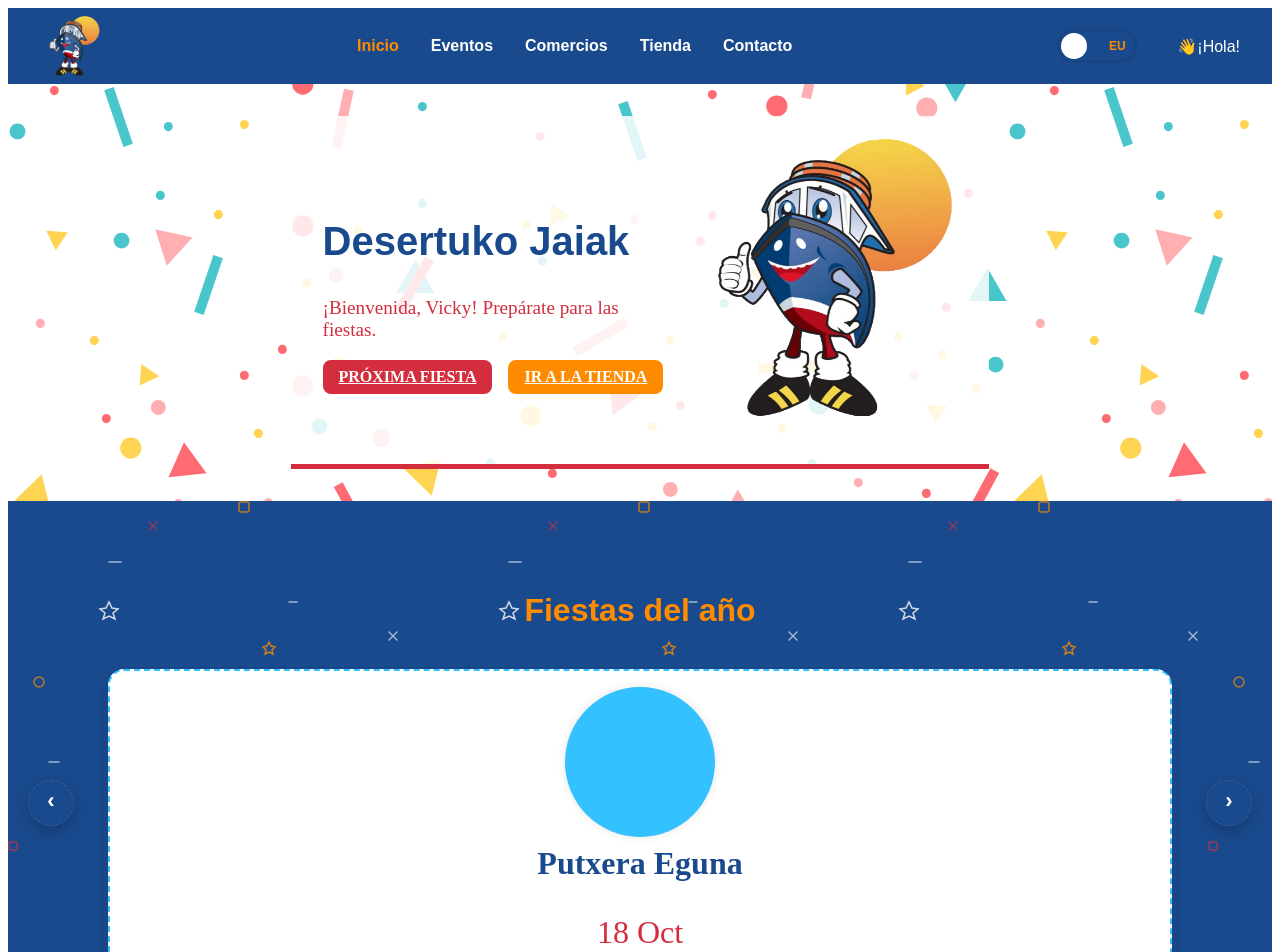
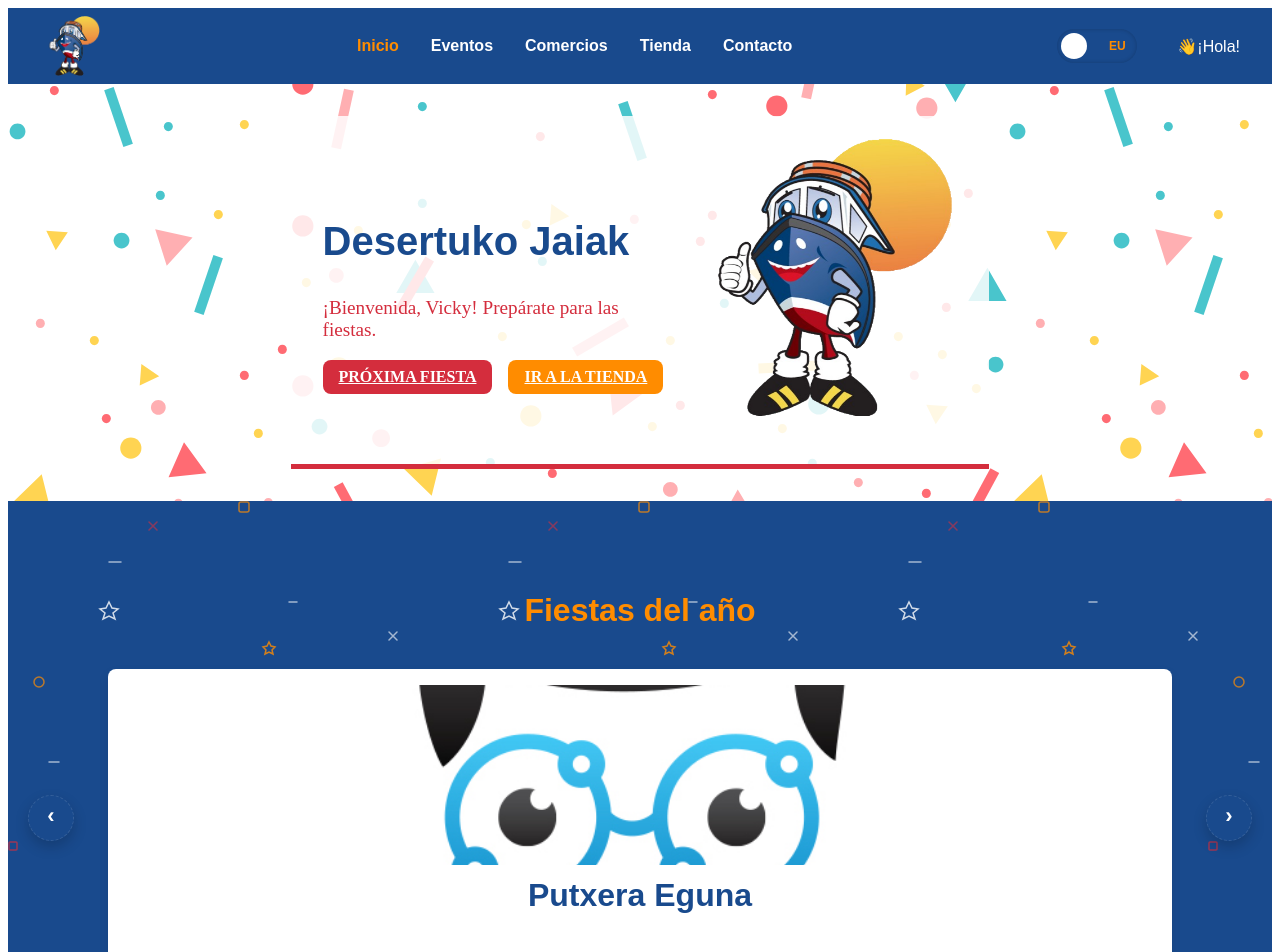
Before and after one commit to vickypineli/Desertuko-Jaiak, a React (Vite) app: page / in a window 1280 px wide. Shown: the top 952 px of the page. Built offline with nearby package versions, Linux system fonts and the light colour scheme.

Commit message:
collaborators page created

```diff
--- a/src/components/FiestaCard.jsx
+++ b/src/components/FiestaCard.jsx
@@ -5,18 +5,24 @@ import PropTypes from "prop-types";
 import { motion } from "framer-motion";
 import "../styles/FiestaCard.scss";
 
-function FiestaCard({ nombre, fecha, color }) {
+function FiestaCard({ nombre, fecha, imagen }) {
   return (
     <motion.article
       className="fiesta-card"
-      style={{ borderColor: color }}
       initial={{ opacity: 0, y: 20 }}
       animate={{ opacity: 1, y: 0 }}
       exit={{ opacity: 0, y: -10 }}
       transition={{ duration: 0.45, ease: "easeOut" }}
       aria-label={`${nombre} - ${fecha}`}
     >
-      <div className="fiesta-card__icon" style={{ backgroundColor: color }} />
+      <div className="fiesta-card__image-wrapper">
+        <img
+          src={imagen}
+          alt={nombre}
+          className="fiesta-card__image"
+          loading="lazy"
+        />
+      </div>
       <h3 className="fiesta-card__title">{nombre}</h3>
       <p className="fiesta-card__date">{fecha}</p>
     </motion.article>
--- a/src/components/FiestasCarousel.jsx
+++ b/src/components/FiestasCarousel.jsx
@@ -12,11 +12,23 @@ export default function FiestasCarousel({ autoplayMs = DEFAULT_AUTOPLAY_MS }) {
   const { t } = useTranslation();
 
   // ✅ Los textos traducibles deben definirse *dentro* del componente
-  const items = [
-    { nombre: t("desertuko_jaiak"), fecha: "18 Jun", color: "#FF5733" },
-    { nombre: t("putxera_eguna"), fecha: "18 Oct", color: "#33C1FF" },
-    { nombre: t("navidad"), fecha: "24 y 31 Dic", color: "#8D33FF" },
-  ];
+const items = [
+  {
+    nombre: t("desertuko_jaiak"),
+    fecha: "18 Jun",
+    imagen: "/src/assets/img/logo1.png"
+  },
+  {
+    nombre: t("putxera_eguna"),
+    fecha: "18 Oct",
+    imagen: "/src/assets/img/logo2.png"
+  },
+  {
+    nombre: t("navidad"),
+    fecha: "24 y 31 Dic",
+    imagen: "/src/assets/img/logo3.png"
+  }
+];
 
   const count = items.length;
   const [index, setIndex] = useState(0);
--- a/src/styles/FiestaCard.scss
+++ b/src/styles/FiestaCard.scss
@@ -2,13 +2,14 @@
 
 .fiesta-card {
   background-color: $color-blanco;
-  border: 2px dashed $color-azul;
-  border-radius: 1rem;
+  // border: 2px dashed $color-azul;
+  border-radius: 0.5rem;
   padding: $spacing-md;
   text-align: center;
+  overflow: hidden;
   box-shadow: 0 6px 12px rgba(0, 0, 0, 0.1);
   width:100%;
-  height: auto;
+  height: 100%;
   // max-width: 70%;
   transition: transform 0.3s ease, box-shadow 0.3s ease;
   // opacity: 0.95;
@@ -18,23 +19,41 @@
     box-shadow: 0 10px 18px rgba(0, 0, 0, 0.15);
   }
 
+  &__image-wrapper {
+    width: 100%;
+    height: 180px;
+    overflow: hidden;
+    border-radius: 0.75rem;
+    margin-bottom: 0.75rem;
+  }
+
+  &__image {
+    width: 100%;
+    height: 100%;
+    object-fit: cover;
+    display: block;
+  }
+
   &__icon {
     width: 150px;
     height: 150px;
     margin: 0 auto $spacing-sm auto;
-    border-radius: 50%;
+    // border-radius: 50%;
     box-shadow: 0 0 10px rgba(0, 0, 0, 0.1);
   }
 
   &__title {
+    font-family: $font-primary;
+    font-weight: 700;
     font-size: 2rem;
     color: $color-azul;
-    margin: $spacing-sm 0;
+    margin: 0;
   }
 
   &__date {
     font-size: 2rem;
+    font-weight: 700;
     color: $color-rojo;
-    font-weight: 500;
+
   }
 }
```
Also changed, not shown: src/components/CollaboratorModal.jsx (added), src/components/LoadingSpinner.jsx (added), src/pages/Collaborators.jsx (added), src/styles/CollaboratorModal.scss (added), src/styles/Collaborators.scss (added).
